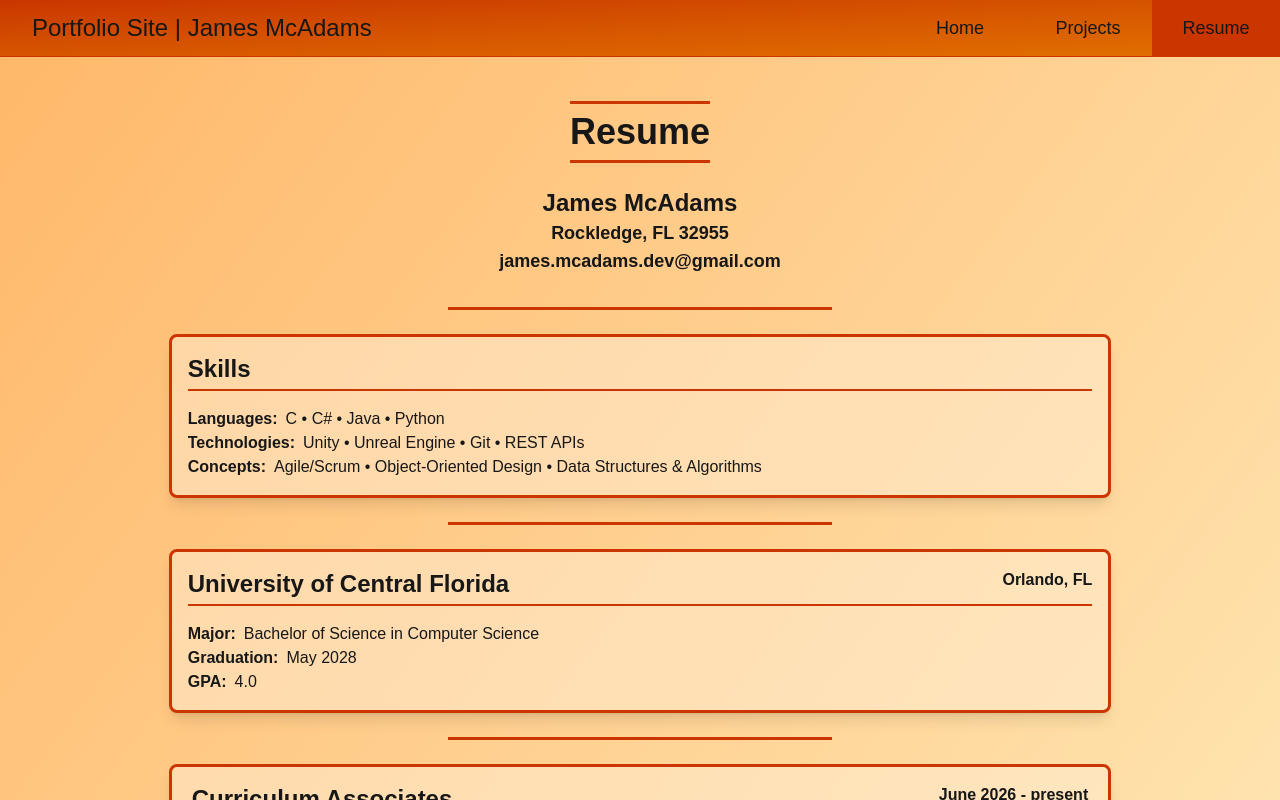
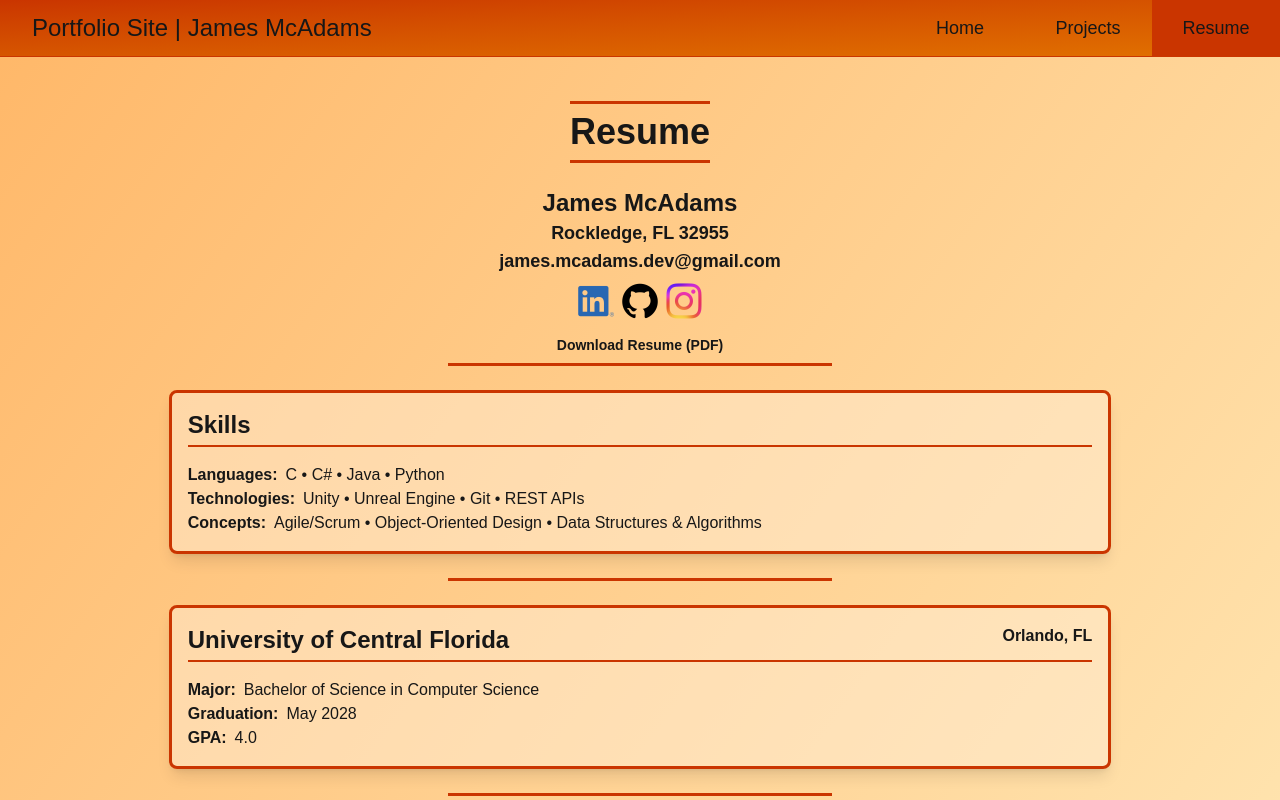
Before and after one commit to JamesMcAdamsDevHub/portfolio-website, a Next.js app: page /resume in a window 1280 px wide. Shown: the top 800 px of the page. Built offline with nearby package versions, Linux system fonts and the light colour scheme.

Commit message:
Added socials and resume download to resume section and changed image gallery formatting

```diff
--- a/src/app/resume/page.tsx
+++ b/src/app/resume/page.tsx
@@ -1,6 +1,7 @@
 import ExperienceCards from "@/components/ExperienceCards";
 import SkillsCard from "@/components/SkillsCard";
 import EducationCard from "@/components/EducationCard";
+import Social from "@/components/Social";
 import resume from "@/content/resume.json";
 
 export default function Home() {
@@ -11,13 +12,29 @@ export default function Home() {
           <h2 className="py-2 text-4xl font-bold">Resume</h2>
         </div>
 
-        <div className="font-bold text-center py-2 m-2">
+        <div className="font-bold text-center pt-2 mt-2">
           <p className="text-2xl">{resume.name}</p>
           <p className="text-lg">{resume.location}</p>
           <p className="text-lg">{resume.email}</p>
+
+          <div className="flex justify-center gap-2 py-2">
+            <Social platform="linkedin" />
+            <Social platform="github" />
+            <Social platform="instagram" />
+          </div>
         </div>
 
-        <hr className="mx-auto max-w-sm m-6 border-t-3 border-orange-700" />
+        <div className="text-center text-sm font-bold my-2">
+          <a
+            href="/documents/James-McAdams-Resume.pdf"
+            download
+            className="hover:text-blue-600"
+          >
+            Download Resume (PDF)
+          </a>
+        </div>
+
+        <hr className="mx-auto max-w-sm mb-6 border-t-3 border-orange-700" />
 
         <SkillsCard />
 
--- a/src/components/ImageGallery.tsx
+++ b/src/components/ImageGallery.tsx
@@ -13,10 +13,11 @@ type ImageGalleryProps = {
 };
 
 export default function ImageGallery({ imageSrcList }: ImageGalleryProps) {
+  const [mainImage, setSelectedToMain] = useState(0);
+
   if (imageSrcList.length === 0) {
     return null;
   }
-  const [mainImage, setSelectedToMain] = useState(0);
 
   return (
     <div className="flex flex-col items-center m-1">
@@ -27,14 +28,12 @@ export default function ImageGallery({ imageSrcList }: ImageGalleryProps) {
         width={600}
         height={250}
         loading="eager"
+        unoptimized
       />
 
-      <div className="grid grid-cols-4 gap-2 py-2">
+      {imageSrcList.length > 1 && (
+        <div className="flex flex-wrap justify-center gap-2 py-2">
           {imageSrcList.map((img, idx) => {
-          if (idx === mainImage) {
-            return null;
-          }
-
             return (
               <button
                 key={`${img.src}-${idx}`}
@@ -47,11 +46,13 @@ export default function ImageGallery({ imageSrcList }: ImageGalleryProps) {
                   alt={img.alt}
                   width={150}
                   height={75}
+                  unoptimized
                 />
               </button>
             );
           })}
         </div>
+      )}
     </div>
   );
 }
```
Also changed, not shown: 1 other file (tests, documents, lock files or other folders). Lines whose indentation alone changed are shown as unchanged.
